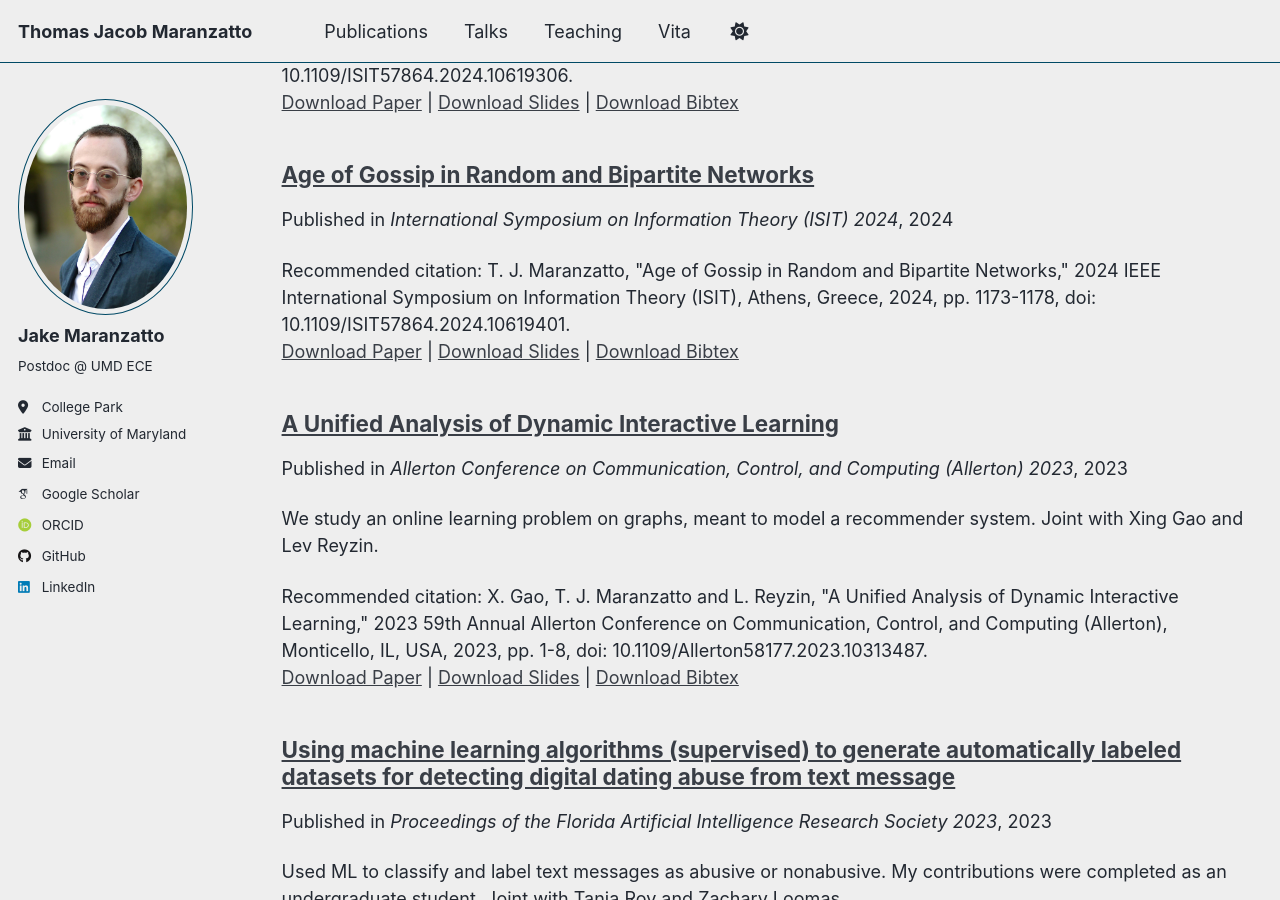
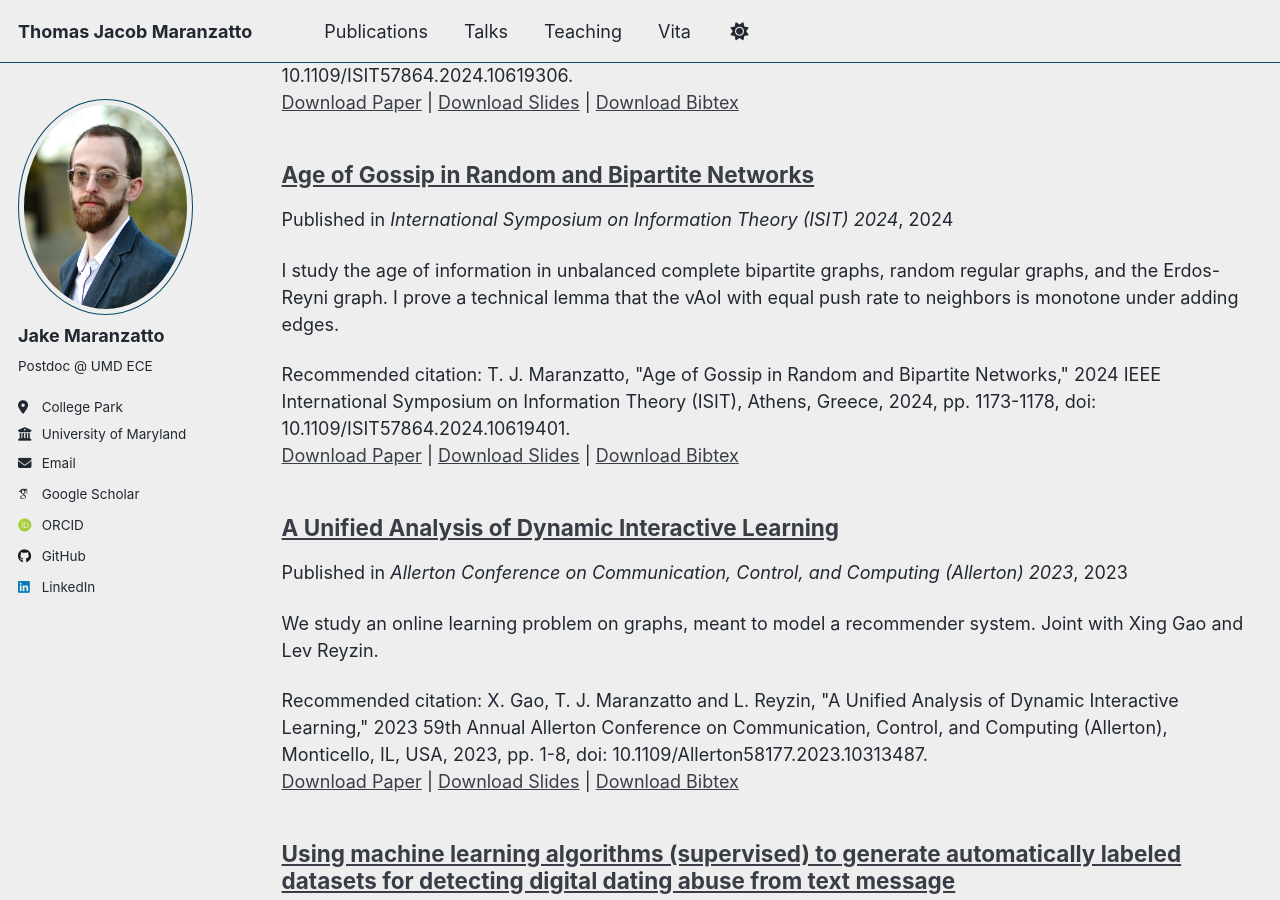
Before and after one commit to TMaranzatto/TMaranzatto.github.io, a Jekyll site: the page built from _pages/publications.html, in a window 1280 px wide and 900 px high, scrolled down 2894 px. Built offline with Jekyll 4.4.1, drawn with Linux system fonts in a browser that asks for light colours; some web fonts are replaced; a script that is not in the unit is left out.

Commit message:
Update Age-of-Gossip-in-Random-and-Bipartite-Networks.md

```diff
--- a/_publications/Age-of-Gossip-in-Random-and-Bipartite-Networks.md
+++ b/_publications/Age-of-Gossip-in-Random-and-Bipartite-Networks.md
@@ -8,7 +8,7 @@ category: conferences
 
 permalink: /publication/2024-06-07-age-random
 
-excerpt: ''
+excerpt: 'I study the age of information in unbalanced complete bipartite graphs, random regular graphs, and the Erdos-Reyni graph.  I prove a technical lemma that the vAoI with equal push rate to neighbors is monotone under adding edges.'
 
 date: 2024-06-07
 
```
